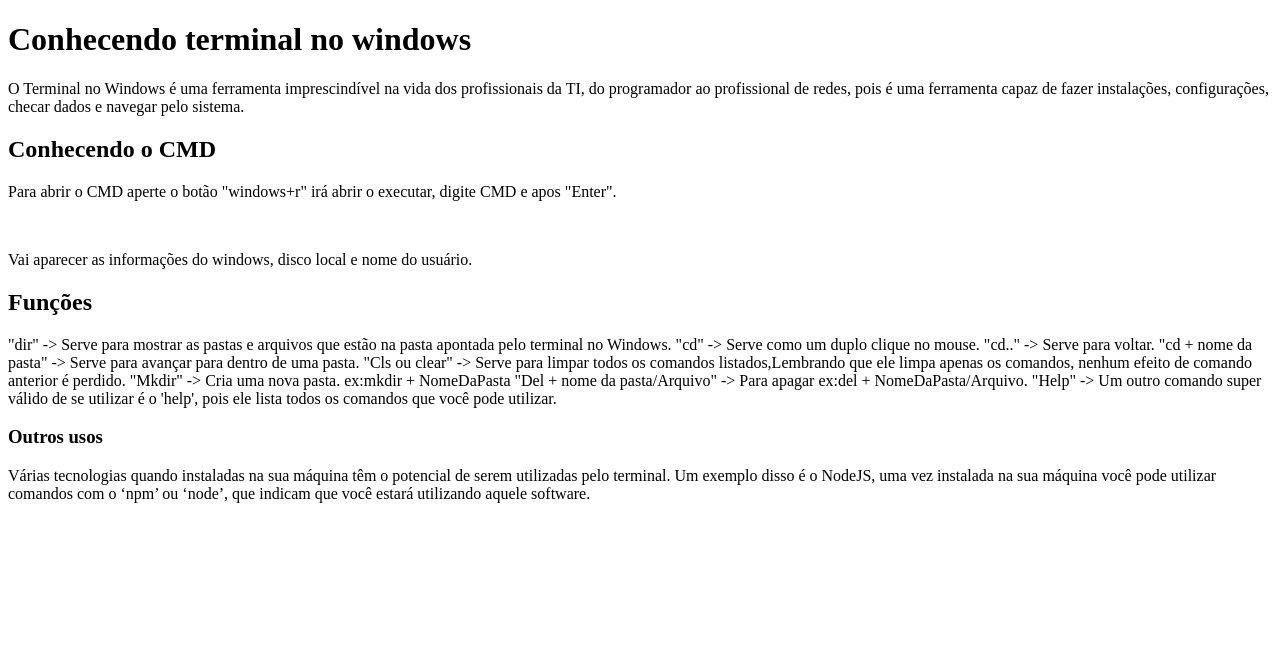
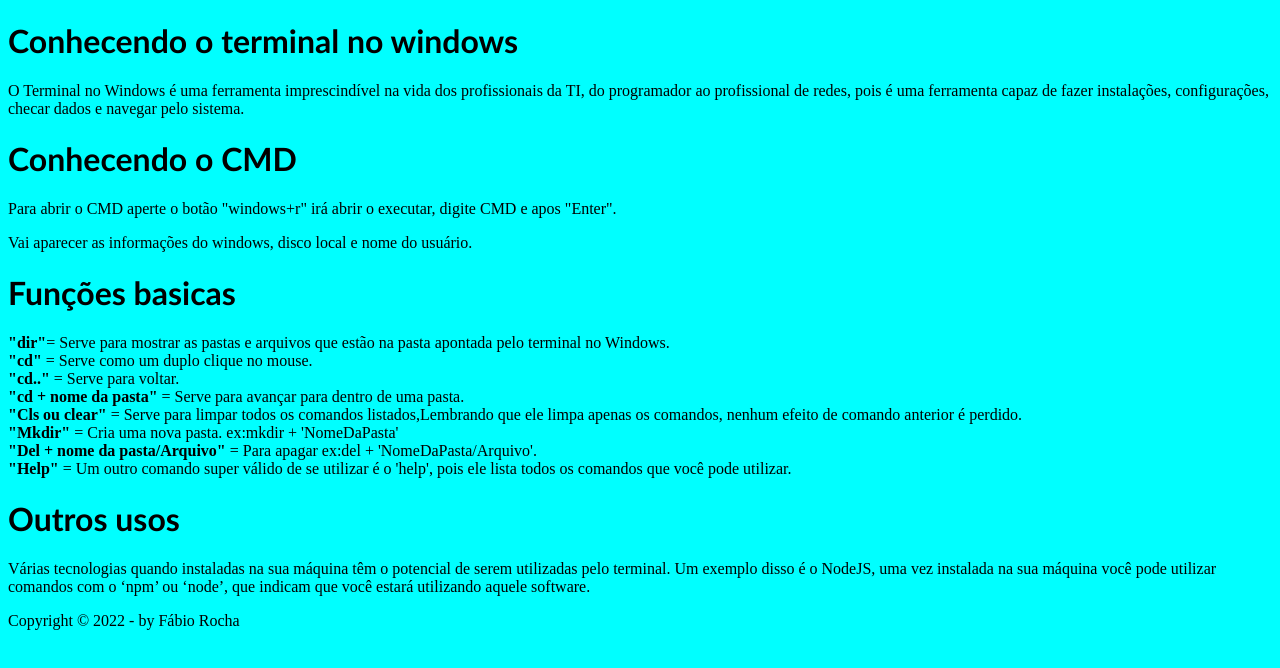
Before and after one commit to Fabiorocharb/TerminalNoWindows, a plain HTML site: page index.html in a window 1280 px wide. Drawn offline with Linux system fonts and the light colour scheme.

Commit message:
formatação do texto, começando css

```diff
--- a/index.html
+++ b/index.html
@@ -5,31 +5,40 @@
     <meta http-equiv="X-UA-Compatible" content="IE=edge">
     <meta name="viewport" content="width=device-width, initial-scale=1.0">
     <title>Terminal no windows</title>
+    <style>
+        body {
+            background-color: aqua; /*formatação do fundo*/
+        }
+        h1 {
+            font-family:'Trebuchet MS', 'Lucida Sans Unicode', 'Lucida Grande', 'Lucida Sans', Arial, sans-serif;
+        }
+        p{
+            font-family: 'Times New Roman', Times, serif, Courier, monospace;
+        }
+    </style>
 </head>
 <body>
-    <h1>Conhecendo terminal no windows</h1>
+    <h1>Conhecendo o terminal no windows</h1>
     <p>O Terminal no Windows é uma ferramenta imprescindível na vida dos profissionais da TI, do programador ao profissional de redes, pois é uma ferramenta capaz de fazer instalações, configurações, checar dados e navegar pelo sistema.</p>
-    <h2>Conhecendo o CMD</h2>
+    <h1>Conhecendo o CMD</h1>
     <p>Para abrir o CMD aperte o botão "windows+r" irá abrir o executar, digite CMD e apos "Enter".</p>
-    <br>
     <p>
         Vai aparecer as informações do windows, disco local e nome do usuário.
     </p>
-    <h2>Funções</h2>
-    <p>"dir" -> Serve para mostrar as pastas e arquivos que estão na pasta apontada pelo terminal no Windows.
-        "cd" -> Serve como um duplo clique no mouse.
-        "cd.." -> Serve para voltar.
-        "cd + nome da pasta" -> Serve para avançar para dentro de uma pasta.
-        "Cls ou clear" -> Serve para limpar todos os comandos listados,Lembrando que ele limpa apenas os comandos, nenhum efeito de comando anterior é perdido.
-        "Mkdir" -> Cria uma nova pasta. ex:mkdir + NomeDaPasta
-        "Del + nome da pasta/Arquivo" -> Para apagar ex:del + NomeDaPasta/Arquivo.
-        "Help" -> Um outro comando super válido de se utilizar é o 'help', pois ele lista todos os comandos que você pode utilizar.
-        <h3>Outros usos</h3>
+    <h1>Funções basicas</h1>
+    <p><strong>"dir"</strong>= Serve para mostrar as pastas e arquivos que estão na pasta apontada pelo terminal no Windows.<br>
+       <strong>"cd"</strong> = Serve como um duplo clique no mouse.<br>
+       <strong>"cd.."</strong> = Serve para voltar.<br>
+       <strong>"cd + nome da pasta"</strong> = Serve para avançar para dentro de uma pasta.<br>
+       <strong>"Cls ou clear"</strong> = Serve para limpar todos os comandos listados,Lembrando que ele limpa apenas os comandos, nenhum efeito de comando anterior é perdido.<br>
+       <strong>"Mkdir"</strong> = Cria uma nova pasta. ex:mkdir + 'NomeDaPasta'<br>
+       <strong>"Del + nome da pasta/Arquivo"</strong> = Para apagar ex:del + 'NomeDaPasta/Arquivo'.<br>
+       <strong>"Help"</strong> = Um outro comando super válido de se utilizar é o 'help', pois ele lista todos os comandos que você pode utilizar.
+        <h1>Outros usos</h1>
         <p>
             Várias tecnologias quando instaladas na sua máquina têm o potencial de serem utilizadas pelo terminal. Um exemplo disso é o NodeJS, uma vez instalada na sua máquina você pode utilizar comandos com o ‘npm’ ou ‘node’, que indicam que você estará utilizando aquele software.
-
-
         </p>
     </p>
+    <footer> Copyright &copy; 2022 - by Fábio Rocha</footer>
 </body>
 </html>
```
